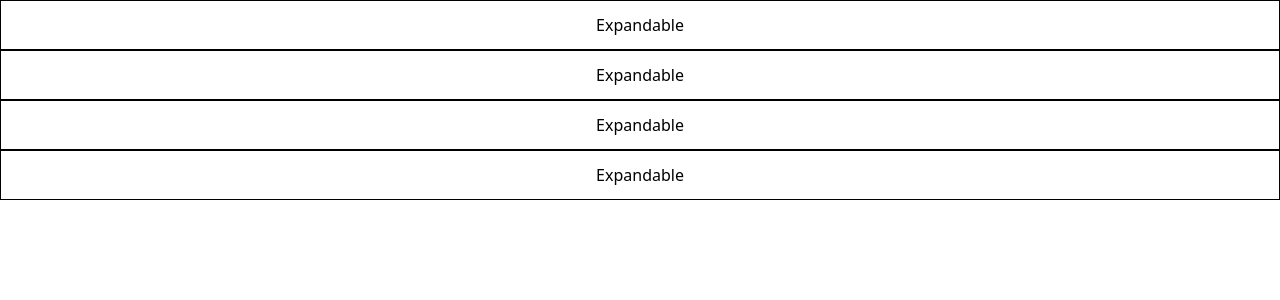
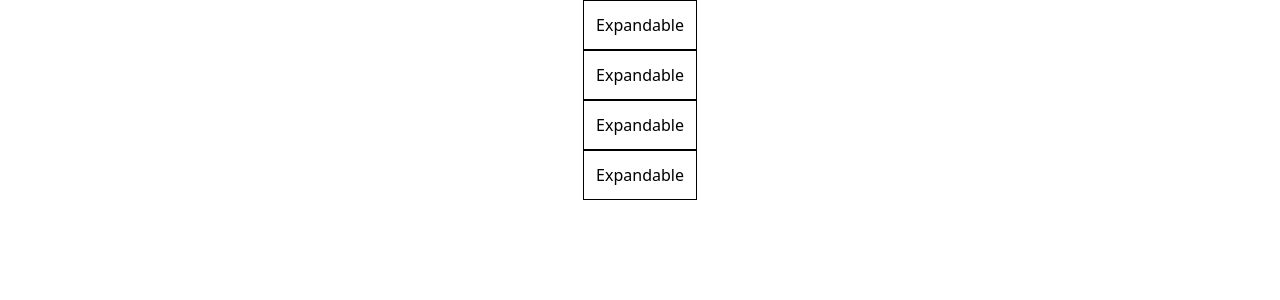
Before and after one commit to Redmoor19/UI_components, a React (Vite) app: page / in a window 1280 px wide. Shown: the top 300 px of the page. Built offline with nearby package versions, Linux system fonts and the light colour scheme.

Commit message:
feat: Enhance ExpandableTrigger with render props and styling

```diff
--- a/src/Components/expandable/ui/ExpandableTrigger.tsx
+++ b/src/Components/expandable/ui/ExpandableTrigger.tsx
@@ -1,27 +1,37 @@
 import { twMerge } from "tailwind-merge";
 import { useExpandableContext } from "../context/ExpandableContext";
 
-interface ButtonPropsType extends React.ComponentPropsWithoutRef<"button"> {};
+type ButtonPropsWithoutChildren = Omit<
+  React.ComponentPropsWithoutRef<"button">,
+  "children"
+>;
 
-interface ExpandableTriggerProps extends ButtonPropsType {
-  children: React.ReactNode
-}
+type ExpandableTriggerProps = ButtonPropsWithoutChildren & {
+  children:
+    | React.ReactNode
+    | ((data: { isCurrentExpanded: boolean }) => React.ReactNode);
+  withToggle?: boolean;
+};
 
 export const ExpandableTrigger: React.FC<ExpandableTriggerProps> = ({
   children,
+  withToggle = false,
   ...props
 }) => {
-  const { toggleCurrentExpanded, triggerRef } = useExpandableContext();
+  const { toggleCurrentExpanded, isCurrentExpanded, triggerRef } =
+    useExpandableContext();
 
   return (
-      <button
-          type="submit"
-          className={twMerge("block w-full", props.className)}
-          ref={triggerRef}
-          onClick={toggleCurrentExpanded}
-          {...props}
-      >
-      {children}
+    <button
+      type="button"
+      className={twMerge("block mx-auto", props.className)}
+      ref={triggerRef}
+      onClick={toggleCurrentExpanded}
+      {...props}
+    >
+      {typeof children === "function"
+        ? children({ isCurrentExpanded })
+        : children}
     </button>
   );
 };
```
